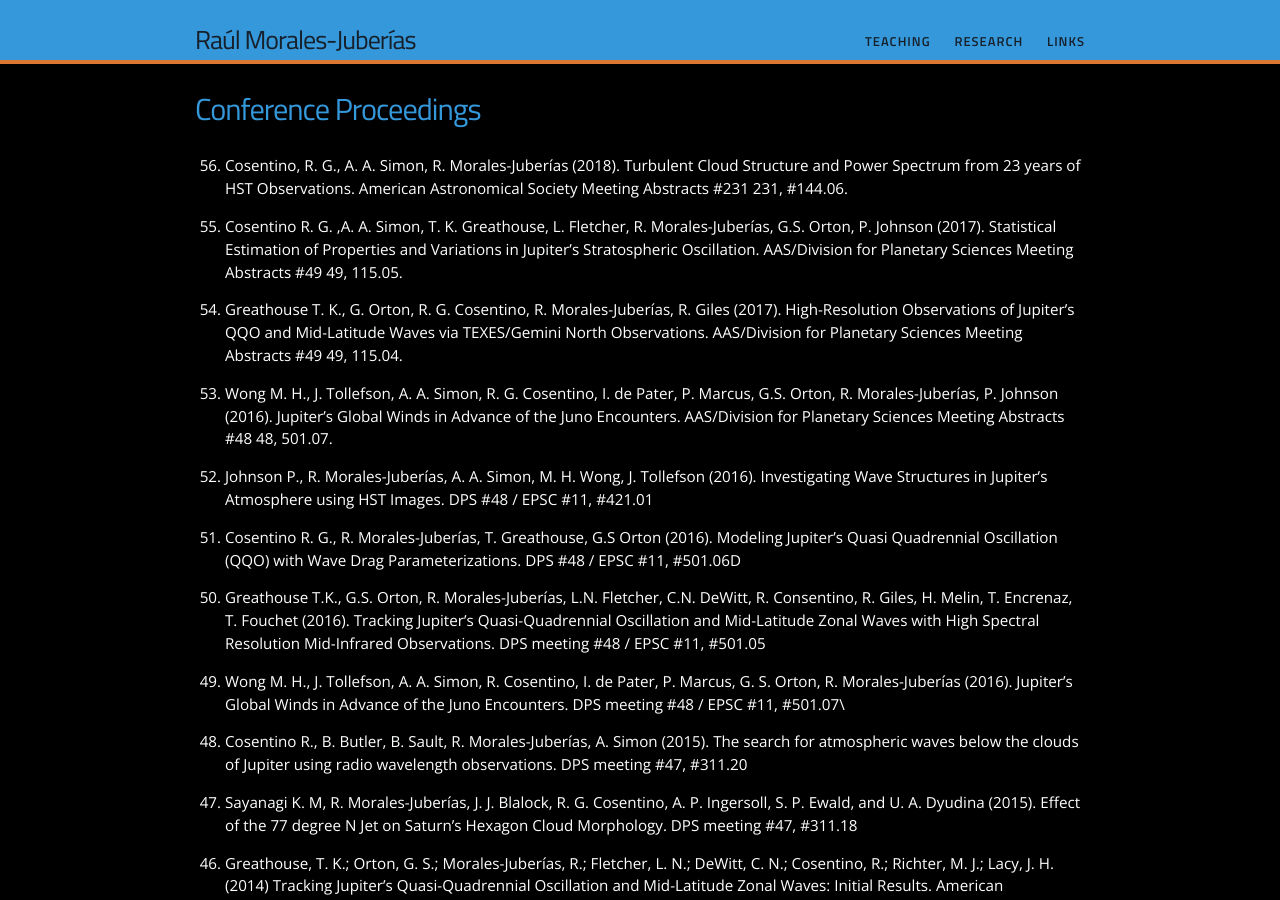
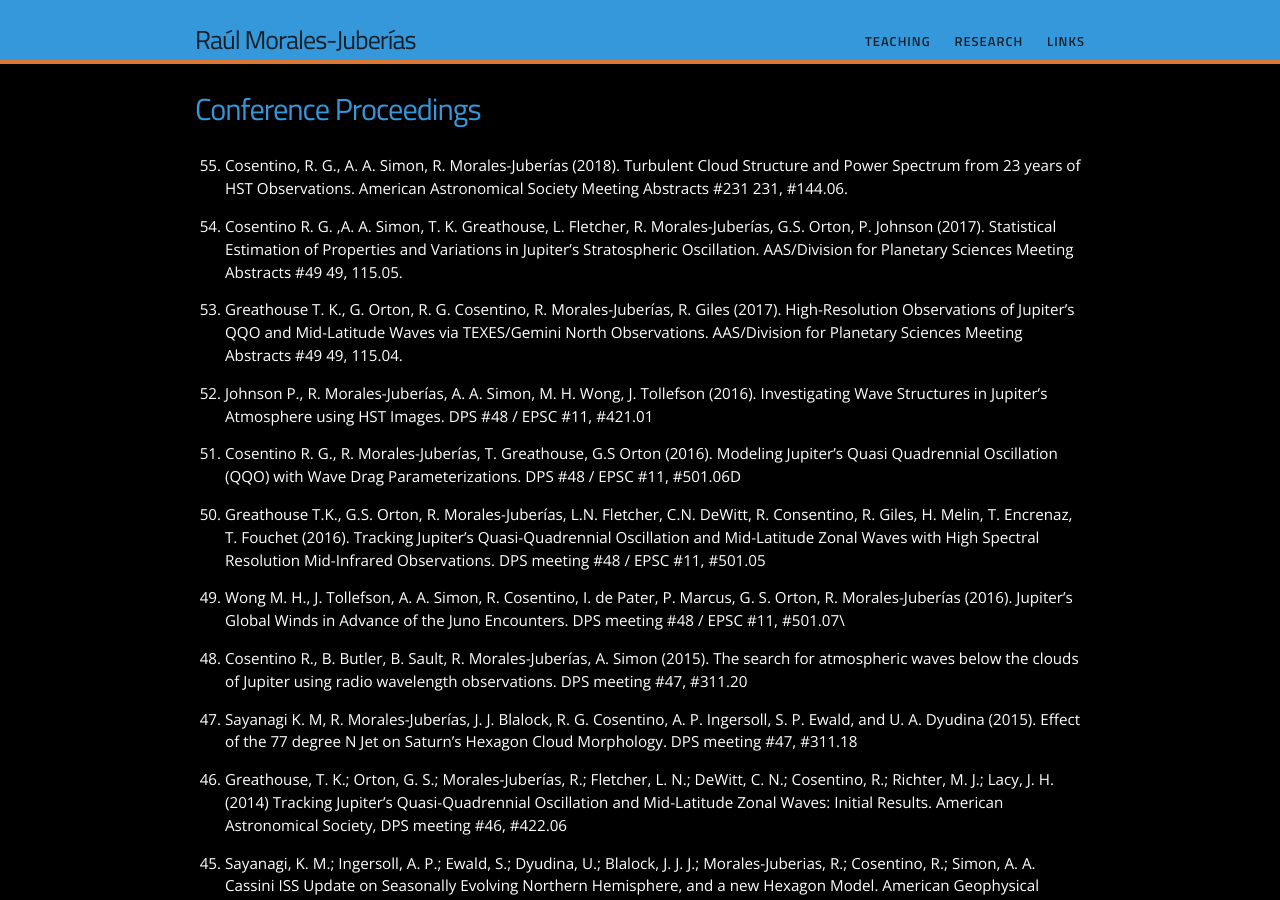
Before and after one commit to rmjuberias/rmjuberias.github.io, a Jekyll site: the page built from research/conferences.md, in a window 1280 px wide and 900 px high. Built offline with Jekyll 4.4.1, drawn with Linux system fonts in a browser that asks for light colours.

Commit message:
updated conferences
k si

```diff
--- a/research/conferences.md
+++ b/research/conferences.md
@@ -9,8 +9,6 @@ permalink: /research/conferences/
 0. Cosentino R. G. ,A. A. Simon, T. K. Greathouse, L. Fletcher, R. Morales-Juberías, G.S. Orton, P. Johnson (2017). Statistical Estimation of Properties and Variations in Jupiter's Stratospheric Oscillation. AAS/Division for Planetary Sciences Meeting Abstracts \#49 49, 115.05.
 
 0. Greathouse T. K., G. Orton, R. G. Cosentino, R. Morales-Juberías, R. Giles (2017). High-Resolution Observations of Jupiter's QQO and Mid-Latitude Waves via TEXES/Gemini North Observations. AAS/Division for Planetary Sciences Meeting Abstracts \#49 49, 115.04.
-
-0. Wong M. H., J. Tollefson, A. A. Simon, R. G. Cosentino, I. de Pater, P. Marcus, G.S. Orton, R. Morales-Juberías, P. Johnson (2016). Jupiter's Global Winds in Advance of the Juno Encounters. AAS/Division for Planetary Sciences Meeting Abstracts \#48 48, 501.07.
 
 0. Johnson P., R. Morales-Juberías, A. A. Simon, M. H. Wong, J. Tollefson (2016). Investigating Wave Structures in Jupiter's Atmosphere using HST Images. DPS \#48 / EPSC \#11, \#421.01
 
```
Also changed, not shown: 3 other files.
